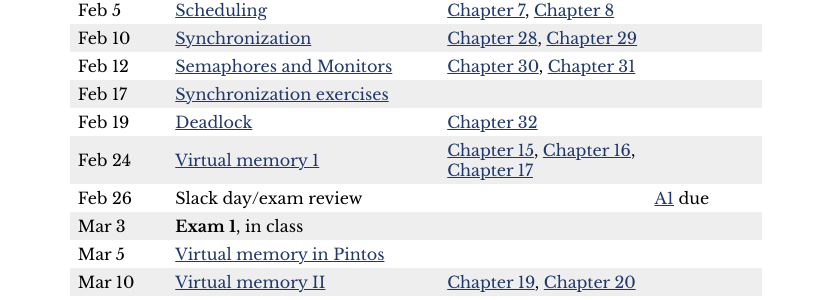
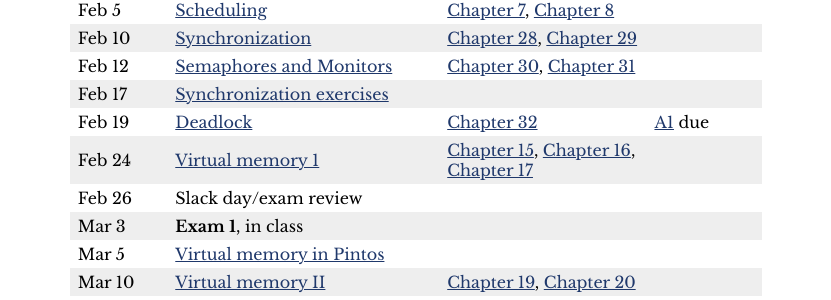
Before and after one commit to jhuopsys/spring2025, a Jekyll site: the page built from schedule.md, in a window 1280 px wide. Shown: the part 651-951 px from the top of the page, without its empty margins (224-1055 px from the left). Built offline with Jekyll 4.4.1, drawn with Linux system fonts in a browser that asks for light colours.

```diff
--- a/schedule.csv
+++ b/schedule.csv
@@ -7,9 +7,9 @@ Feb 5,"Scheduling",lectures/lecture05.pdf,,"[Chapter 7](http://pages.cs.wisc.edu
 Feb 10,"Synchronization",lectures/lecture06.pdf,,"[Chapter 28](http://pages.cs.wisc.edu/~remzi/OSTEP/threads-locks.pdf), [Chapter 29](http://pages.cs.wisc.edu/~remzi/OSTEP/threads-locks-usage.pdf)",
 Feb 12,"Semaphores and Monitors",lectures/lecture07.pdf,,"[Chapter 30](http://pages.cs.wisc.edu/~remzi/OSTEP/threads-cv.pdf), [Chapter 31](http://pages.cs.wisc.edu/~remzi/OSTEP/threads-sema.pdf)"
 Feb 17,"Synchronization exercises",lectures/lecture08.pdf
-Feb 19,"Deadlock",lectures/lecture09.pdf,,"[Chapter 32](http://pages.cs.wisc.edu/~remzi/OSTEP/threads-bugs.pdf)"
+Feb 19,"Deadlock",lectures/lecture09.pdf,,"[Chapter 32](http://pages.cs.wisc.edu/~remzi/OSTEP/threads-bugs.pdf)","[A1](assign/assign01.html) due"
 Feb 24,"Virtual memory 1",lectures/lecture10.pdf,,"[Chapter 15](http://pages.cs.wisc.edu/~remzi/OSTEP/vm-mechanism.pdf), [Chapter 16](http://pages.cs.wisc.edu/~remzi/OSTEP/vm-segmentation.pdf),<br>[Chapter 17](http://pages.cs.wisc.edu/~remzi/OSTEP/vm-paging.pdf)"
-Feb 26,"Slack day/exam review",,,,[A1](assign/assign01.html) due
+Feb 26,"Slack day/exam review",,,,
 Mar 3,"**Exam 1**, in class",
 Mar 5,"Virtual memory in Pintos",lectures/pintos_vm.pdf,,""
 Mar 10,"Virtual memory II",lectures/lecture11.pdf,,"[Chapter 19](http://pages.cs.wisc.edu/~remzi/OSTEP/vm-tlbs.pdf), [Chapter 20](http://pages.cs.wisc.edu/~remzi/OSTEP/vm-smalltables.pdf)"
--- a/schedule.md
+++ b/schedule.md
@@ -36,9 +36,9 @@ Feb 5 | [Scheduling](lectures/lecture05.pdf) | [Chapter 7](http://pages.cs.wisc.
 Feb 10 | [Synchronization](lectures/lecture06.pdf) | [Chapter 28](http://pages.cs.wisc.edu/~remzi/OSTEP/threads-locks.pdf), [Chapter 29](http://pages.cs.wisc.edu/~remzi/OSTEP/threads-locks-usage.pdf) |
 Feb 12 | [Semaphores and Monitors](lectures/lecture07.pdf) | [Chapter 30](http://pages.cs.wisc.edu/~remzi/OSTEP/threads-cv.pdf), [Chapter 31](http://pages.cs.wisc.edu/~remzi/OSTEP/threads-sema.pdf) |
 Feb 17 | [Synchronization exercises](lectures/lecture08.pdf) |  |
-Feb 19 | [Deadlock](lectures/lecture09.pdf) | [Chapter 32](http://pages.cs.wisc.edu/~remzi/OSTEP/threads-bugs.pdf) |
+Feb 19 | [Deadlock](lectures/lecture09.pdf) | [Chapter 32](http://pages.cs.wisc.edu/~remzi/OSTEP/threads-bugs.pdf) | [A1](assign/assign01.html) due
 Feb 24 | [Virtual memory 1](lectures/lecture10.pdf) | [Chapter 15](http://pages.cs.wisc.edu/~remzi/OSTEP/vm-mechanism.pdf), [Chapter 16](http://pages.cs.wisc.edu/~remzi/OSTEP/vm-segmentation.pdf),<br>[Chapter 17](http://pages.cs.wisc.edu/~remzi/OSTEP/vm-paging.pdf) |
-Feb 26 | Slack day/exam review |  | [A1](assign/assign01.html) due
+Feb 26 | Slack day/exam review |  |
 Mar 3 | **Exam 1**, in class |  |
 Mar 5 | [Virtual memory in Pintos](lectures/pintos_vm.pdf) |  |
 Mar 10 | [Virtual memory II](lectures/lecture11.pdf) | [Chapter 19](http://pages.cs.wisc.edu/~remzi/OSTEP/vm-tlbs.pdf), [Chapter 20](http://pages.cs.wisc.edu/~remzi/OSTEP/vm-smalltables.pdf) |
```
Also changed, not shown: assign/assign01.md (+1 -1 lines), index.md (+1 -1 lines).
